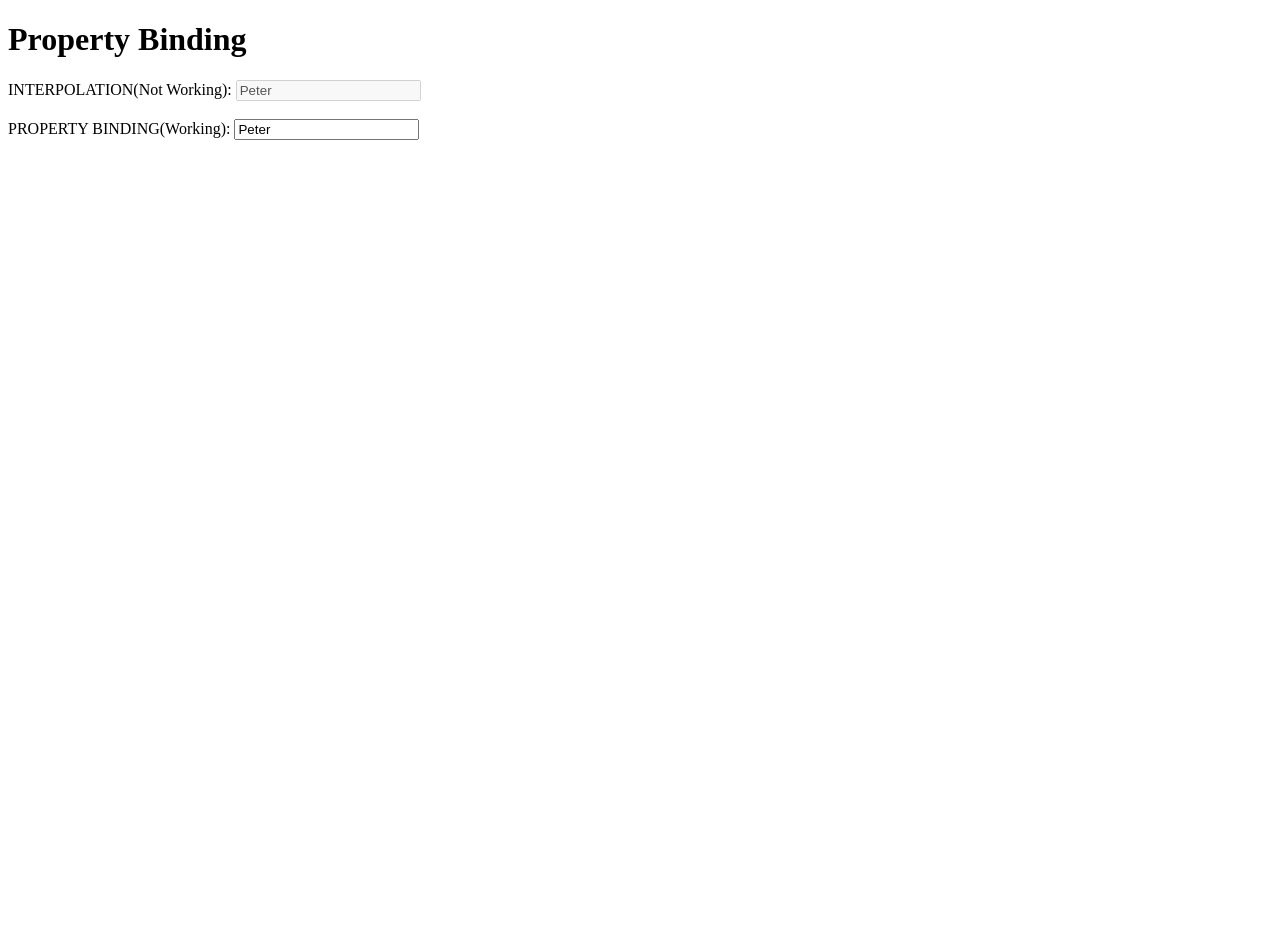
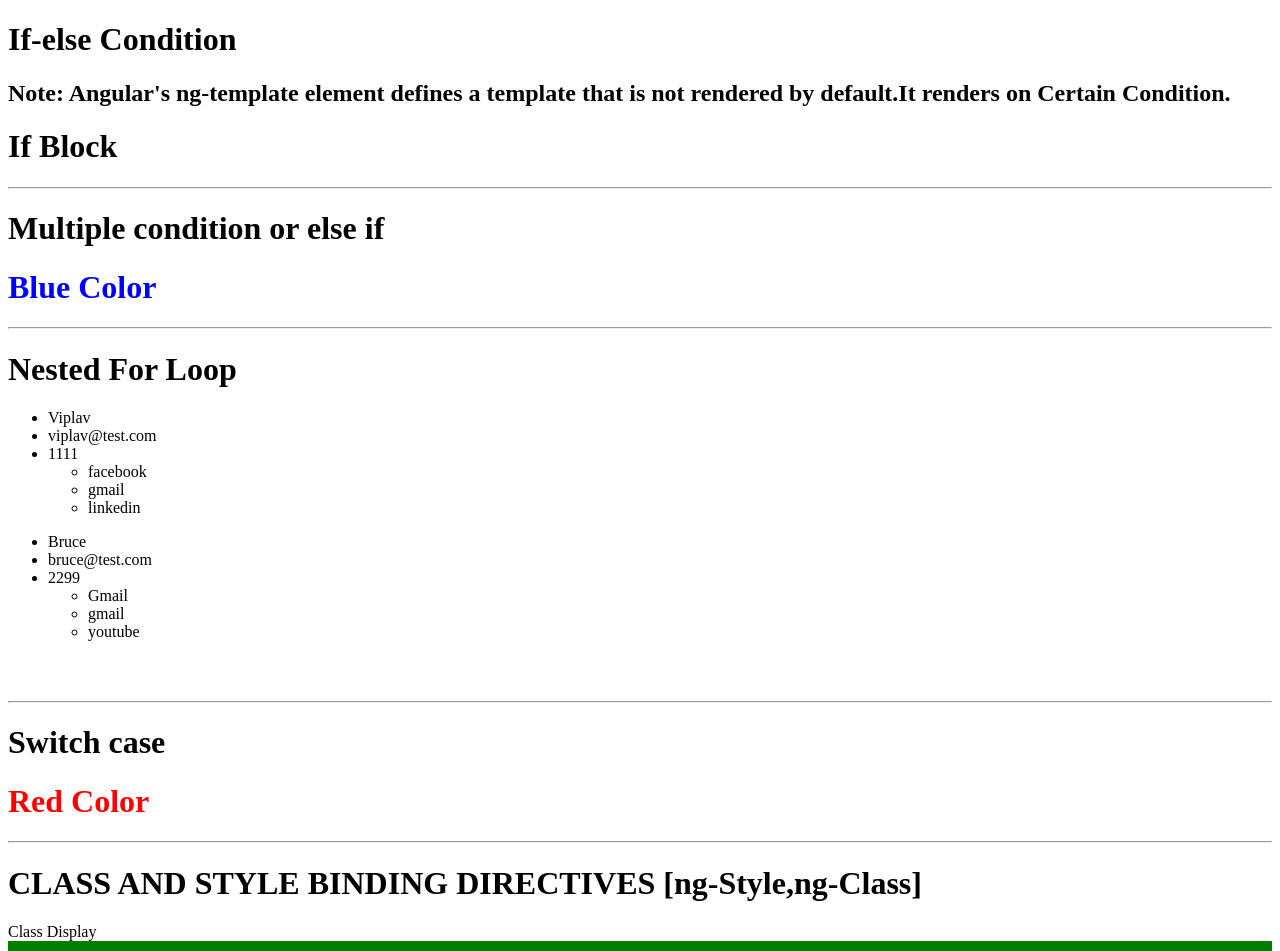
Before and after one commit to viplavdhande91/AngularProjectTraining, an Angular app: page / in a window 1280 px wide. Shown: the top 951 px of the page. Before the commit the page ends 800 px from the top, so only its background shows below. Built offline with nearby package versions, Linux system fonts and the light colour scheme.

Commit message:
directives done

```diff
--- a/src/app/app.component.html
+++ b/src/app/app.component.html
@@ -1,6 +1,63 @@
 <h1>{{ title }}</h1>
-<span>INTERPOLATION(Not Working): <input type="text" value="{{ name }}" disabled="{{ statusOfDisabled }}" />
-</span>
-<br />
-<br />
-<span>PROPERTY BINDING(Working): <input type="text" [value]="name" [disabled]="statusOfDisabled" /></span>
+
+<h2>
+  Note: Angular's ng-template element defines a template that is not rendered by
+  default.It renders on Certain Condition.
+</h2>
+<h1 *ngIf="show; then ifBlock; else elseBlock;"></h1>
+
+<ng-template #ifBlock>
+  <h1>If Block</h1>
+</ng-template>
+
+<ng-template #elseBlock>
+  <h1>Else Block</h1>
+</ng-template>
+
+<hr />
+
+<h1>Multiple condition or else if</h1>
+<ng-template [ngIf]= "color === 'red'">
+  <h1 style="color: red">Red Color</h1>
+</ng-template>
+<ng-template [ngIf]= "color === 'green'">
+  <h1 style="color: green">Green Color</h1>
+</ng-template>
+<ng-template [ngIf]= "color === 'blue'">
+  <h1 style="color: blue">Blue Color</h1>
+</ng-template>
+
+<hr />
+
+<h1>Nested For Loop</h1>
+
+<ul *ngFor="let user of users">
+  <li>{{ user.name }}</li>
+  <li>{{ user.email }}</li>
+  <li>{{ user.phone }}</li>
+  <ul *ngFor="let account of user.accounts">
+    <li>{{ account }}</li>
+  </ul>
+</ul>
+<br /><br />
+
+<hr />
+
+<h1>Switch case</h1>
+<div [ngSwitch]="color1">
+  <h1 *ngSwitchCase="'red'" style="color: red">Red Color</h1>
+  <h1 *ngSwitchCase="'green'" style="color: green">Green Color</h1>
+  <h1 *ngSwitchCase="'blue'" style="color: blue">Blue Color</h1>
+  <h1 *ngSwitchCase="'orange'" style="color: orange">Orange Color</h1>
+  <h1 *ngSwitchDefault>Unknown Color</h1>
+</div>
+
+<hr/>
+
+
+<h1>CLASS AND STYLE BINDING DIRECTIVES [ng-Style,ng-Class]</h1>
+
+<div class = "class0" [ngClass]="multiClasses"> Class Display</div>
+
+
+<div  [ngStyle]="multiStyles"> Style Display</div>
--- a/src/app/app.component.ts
+++ b/src/app/app.component.ts
@@ -9,8 +9,31 @@ import { Component } from '@angular/core';
 })
 export class AppComponent {
 
-  title = 'Property Binding';
-  name = "Peter";
-  statusOfDisabled = false; //CHECK FOR BOTH VALUES true/false
+
+
+  title = 'If-else Condition';
+  show = true;
+
+  color = "blue";
+
+  color1 = "red";
+
+  users = [
+    { name: 'Viplav', phone: '1111', email: 'viplav@test.com', accounts: ['facebook', 'gmail', 'linkedin'] },
+    { name: 'Bruce', phone: '2299', email: 'bruce@test.com', accounts: ['Gmail', 'gmail', 'youtube'] },
+
+  ]
+
+
+  multiClasses = {
+    class1: true,
+    class2: false,
+    class3: true
+  };
+
+  multiStyles = {
+    'background': 'red',
+    'border': '10px solid green'
+  };
 
 }
```
